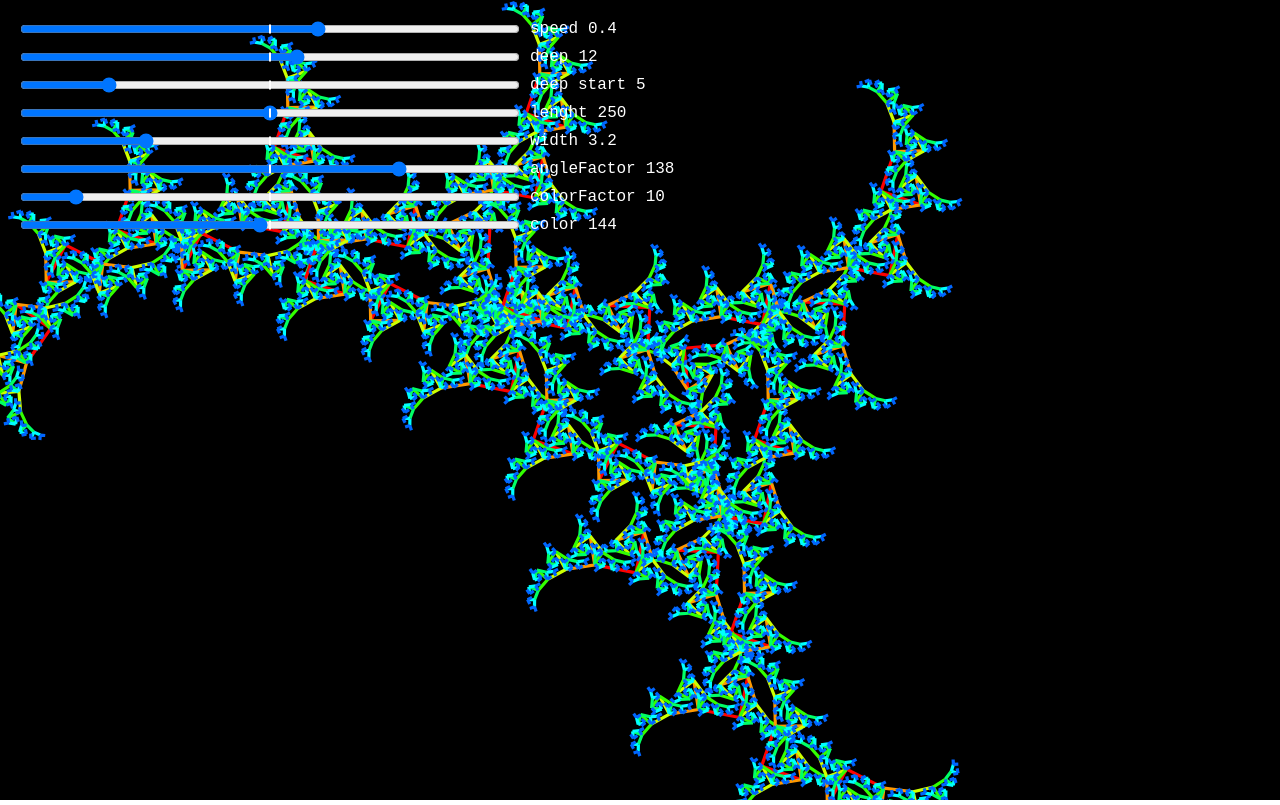
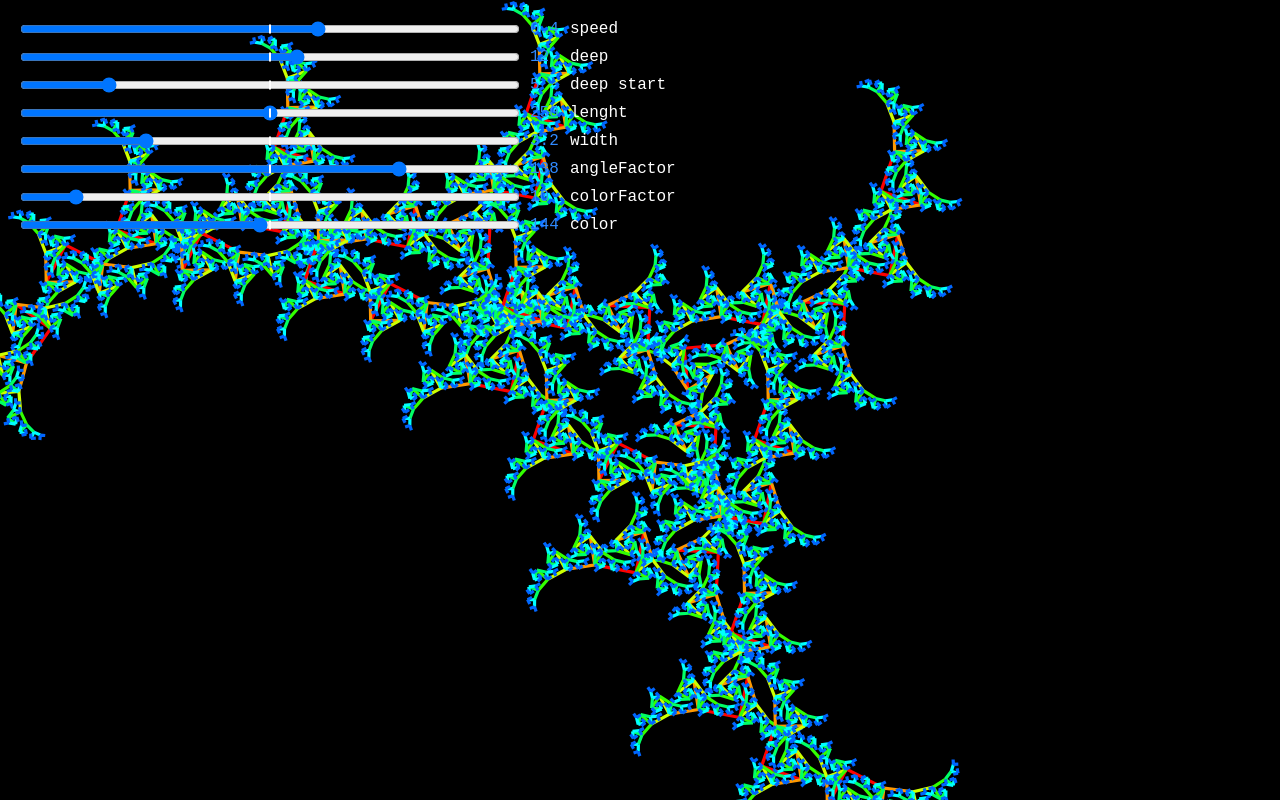
Before and after one commit to Shatun26/canvas, a website built with webpack: page src/index.html in a window 1280 px wide. Built offline with nearby package versions, Linux system fonts and the light colour scheme; animation ran at ten frames a second.

Commit message:
Update styles

```diff
--- a/src/tree/menu/html-generate.ts
+++ b/src/tree/menu/html-generate.ts
@@ -9,7 +9,7 @@ for (const [key, { min, max, step, value, name }] of Object.entries(
 )) {
   slidersWrapper.innerHTML += `<div class=${SLIDER_CLASSES.sliderContainer} id=${key}>
     <input type="range" min=${min} max=${max} value=${value} step=${step} class=${SLIDER_CLASSES.sliderInput}  />
+    <span class=${SLIDER_CLASSES.sliderValue}>${value}</span>
     <span class="name">${name}</span>
-    <span class=${SLIDER_CLASSES.sliderValue}>${value}</span>
     </div>`;
 }
--- a/src/tree/menu/style.scss
+++ b/src/tree/menu/style.scss
@@ -10,16 +10,20 @@
   height: 20px;
   overflow: hidden;
   top: 0;
-  div {
+
+  .sliderContainer {
     display: flex;
     gap: 10px;
     width: 100%;
     transition: 0.3s;
   }
+
   span {
     color: white;
     opacity: 0;
+    white-space: nowrap;
   }
+
   input {
     flex-shrink: 0;
     width: 100%;
@@ -37,6 +41,11 @@
     }
   }
 
+  .sliderValue {
+    color: rgb(48, 138, 255);
+    width: 30px;
+  }
+
   &:hover {
     opacity: 1;
     gap: 10px;
```
